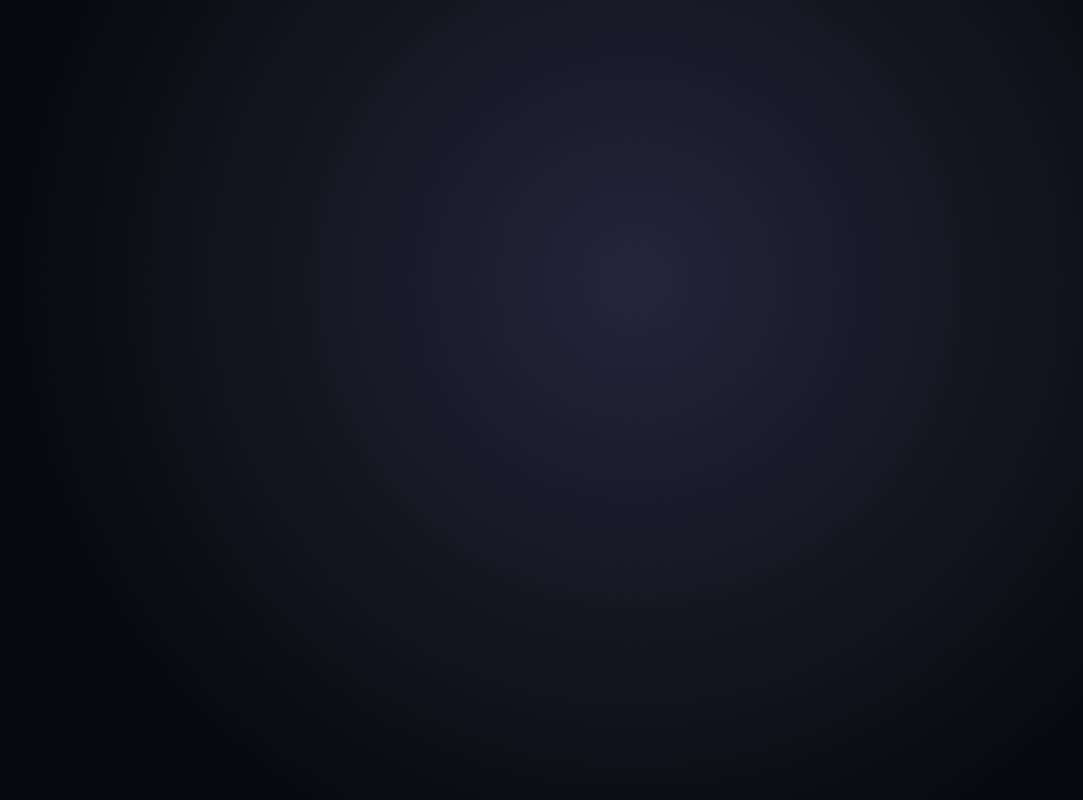
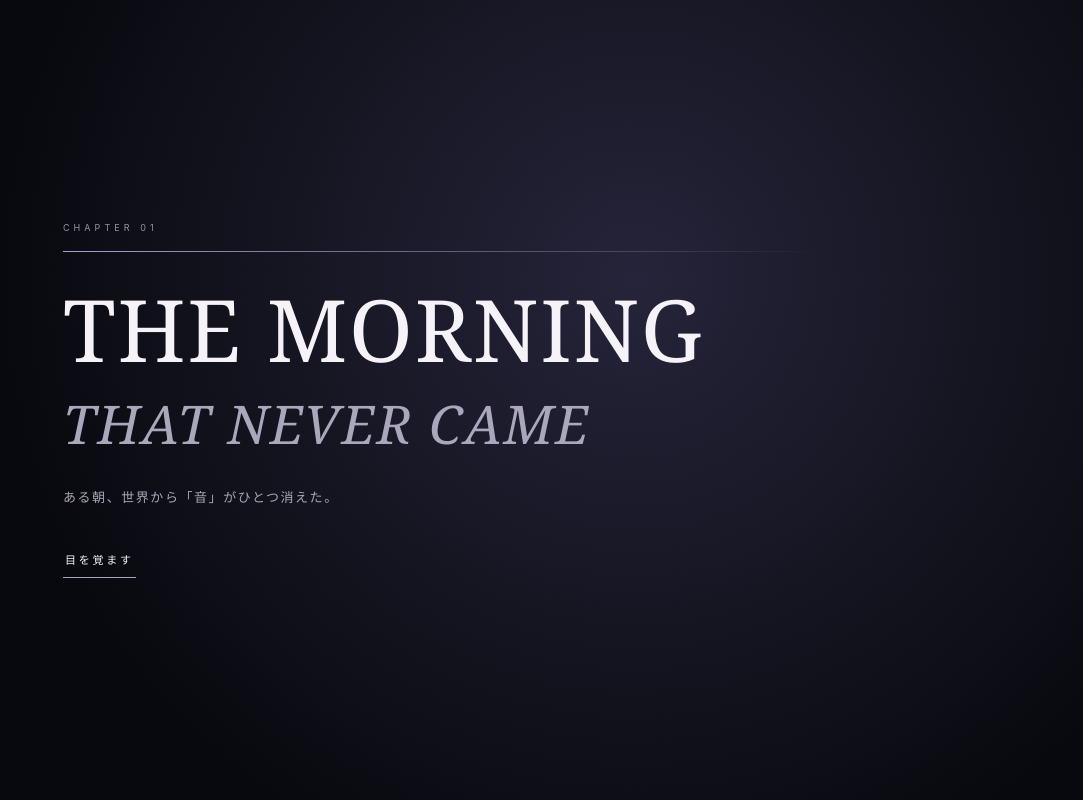
Before and after one commit to tanukiyukun-creator/AFTERNOVA, a website built with Vite: page index.html in a window 1280 px wide. Both pictures are taken after a click on the button "BEGIN". Shown: the whole page, without its empty margins (197-1280 px from the left). Built offline with nearby package versions, Linux system fonts and the light colour scheme.

Commit message:
Fix intro screen remaining black after BEGIN

```diff
--- a/src/style.css
+++ b/src/style.css
@@ -31,7 +31,7 @@ linear-gradient(180deg,#090e20 0%,#182545 48%,#665d78 78%,#d5a7a1 100%)}
 /* INTRO */
 #intro{background:radial-gradient(circle at 65% 35%,#25243a,#08090e 65%);display:grid;place-items:center}
 .intro-card{width:min(760px,88vw);text-align:left;transform:translateY(25px);opacity:0;transition:1.2s cubic-bezier(.16,1,.3,1)}
-.intro.arrive .intro-card{opacity:1;transform:none}
+#intro.arrive .intro-card{opacity:1;transform:none}
 .chapter{font-size:9px;letter-spacing:.45em;color:#9893a8}
 .intro-line{width:100%;height:1px;background:linear-gradient(90deg,#aaa0d0,transparent);margin:18px 0 36px}
 .intro-card h2{font-family:Georgia,serif;font-size:clamp(42px,7vw,86px);font-weight:400;line-height:.95;margin:0;letter-spacing:.02em}
```
